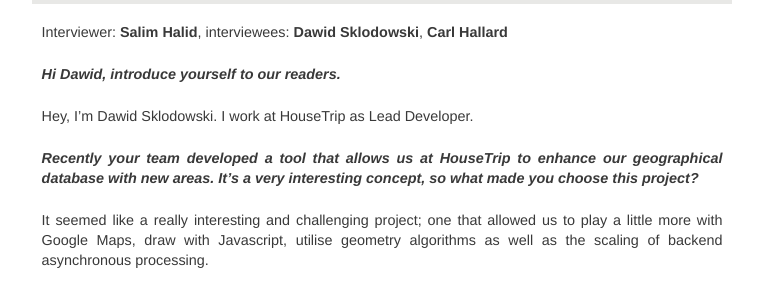
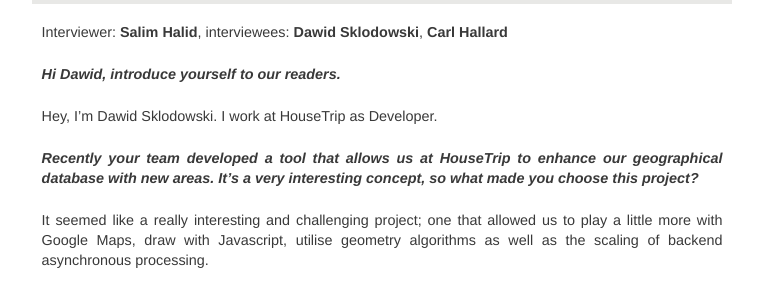
Before and after one commit to HouseTrip/housetrip.github.com, a Jekyll site: the page built from _posts/2013-10-01-polygon-tools.md, in a window 1280 px wide and 900 px high. Shown: the part 364-658 px from the top of the window, without its empty margins (258-1021 px from the left). Built offline with Jekyll 4.4.1, drawn with Linux system fonts in a browser that asks for light colours; some of the changed text lies outside the part shown.

Commit message:
No lead developer

```diff
--- a/_posts/2013-10-01-polygon-tools.md
+++ b/_posts/2013-10-01-polygon-tools.md
@@ -3,12 +3,12 @@
 title: "Interview on Geo Polygon Tools"
 published: true
 author: Dawid Sklodowski
-author_role: Lead Developer
+author_role: Developer
 author_url: https://github.com/dawid-sklodowski
 author_avatar: http://www.gravatar.com/avatar/073c19a8d1fd30baa6dba34eaa55fe90.png
 summary:  |
 
-  Short interview with Lead Developer and Online Performance
+  Short interview with Developer and Online Performance
   Marketing Specialist about cool feature that our team recently has delivered.
 
   Interviewer: Salim Halid
@@ -21,7 +21,7 @@
 
 ___Hi Dawid, introduce yourself to our readers.___
 
-Hey, I'm Dawid Sklodowski. I work at HouseTrip as Lead Developer.
+Hey, I'm Dawid Sklodowski. I work at HouseTrip as Developer.
 
 ___Recently your team developed a tool that allows us at HouseTrip to enhance our
 geographical database with new areas. It’s a very interesting concept, so what made
```
